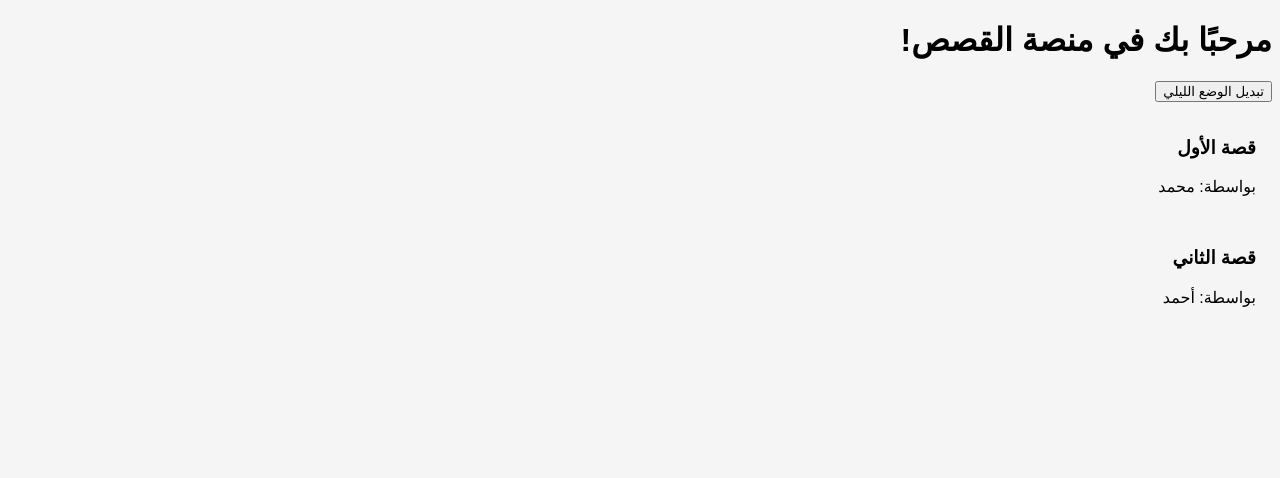
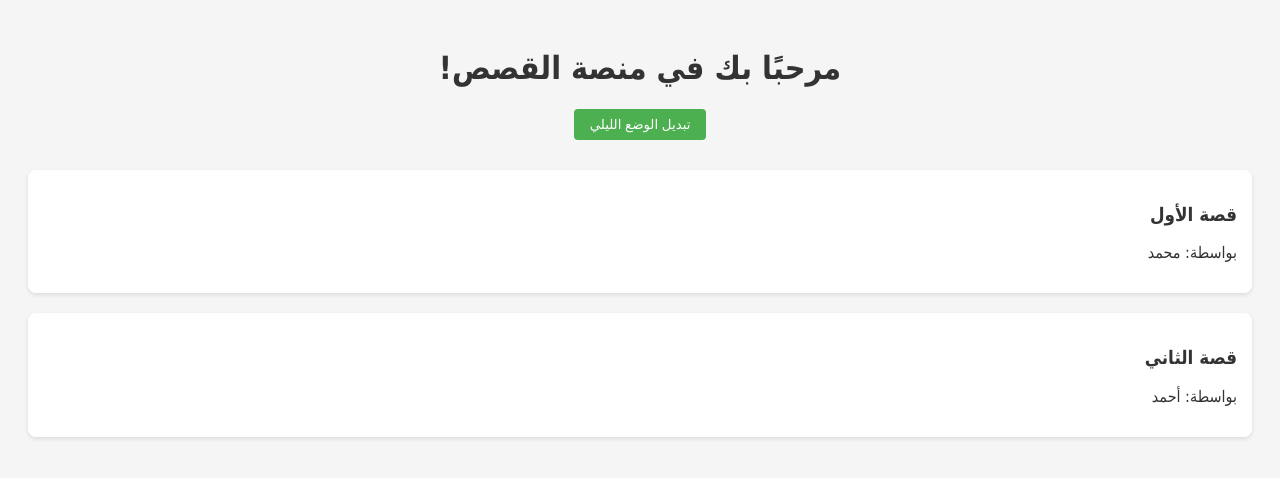
Before and after one commit to aliazxz/wattpad-web, a plain HTML site: page index.html in a window 1280 px wide. Drawn offline with Linux system fonts and the light colour scheme.

Commit message:
Update style.css

```diff
--- a/style.css
+++ b/style.css
@@ -1,10 +1,42 @@
 body {
-    font-family: Arial, sans-serif;
+    font-family: 'Tahoma', Arial, sans-serif;
     background: #f5f5f5;
-    text-align: right; /* للدعم الكامل للغة العربية */
+    color: #333;
+    padding: 20px;
+    transition: all 0.3s ease;
 }
+
+body.dark-mode {
+    background: #222;
+    color: #fff;
+}
+
+header {
+    margin-bottom: 30px;
+    text-align: center;
+}
+
 #stories-list {
     display: grid;
-    gap: 1rem;
-    padding: 1rem;
+    gap: 20px;
 }
+
+.story {
+    background: white;
+    padding: 15px;
+    border-radius: 8px;
+    box-shadow: 0 2px 4px rgba(0,0,0,0.1);
+}
+
+.dark-mode .story {
+    background: #333;
+}
+
+button {
+    padding: 8px 16px;
+    background: #4CAF50;
+    color: white;
+    border: none;
+    border-radius: 4px;
+    cursor: pointer;
+}
```
